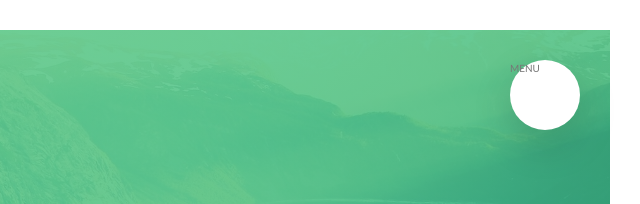
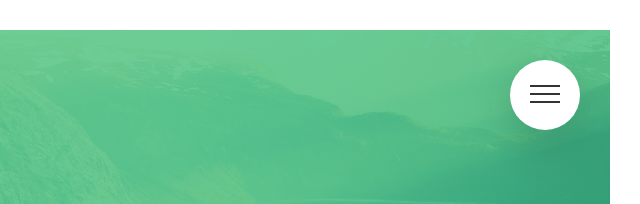
Before and after one commit to afide26/Natours, a website: page index.html in a window 1280 px wide. Shown: the top 204 px of the page, 640-1280 px from the left. Drawn offline with Linux system fonts and the light colour scheme.

Commit message:
Animation for navigation button complete

```diff
--- a/index.html
+++ b/index.html
@@ -16,7 +16,9 @@
       <div class="navigation">
         <input type="checkbox" id="navi-toggle" class="navigation__checkbox">
 
-        <label for="navi-toggle" class="navigation__button">MENU</label>
+        <label for="navi-toggle" class="navigation__button">
+          <span class="navigation__icon">&nbsp;</span>
+        </label>
 
         <div class="navigation__background">&nbsp;</div>
 
--- a/sass/layout/_navigation.scss
+++ b/sass/layout/_navigation.scss
@@ -8,11 +8,13 @@
   &__button {
     background-color: $color-white;
     border-radius: 50%;
+    cursor: pointer;
     @include boxShadow;
     height: 7rem;
     width: 7rem;
     position:fixed;
     top: 6rem;
+    text-align: center;
     right: 6rem;
     z-index: 2000;
 
@@ -96,4 +98,44 @@
     opacity:1;
     width: 100%;
   }
+
+  // ICON
+  &__icon {
+    position: relative;
+    margin-top: 3.25rem;
+    &,
+    &::before,
+    &::after {
+      display: inline-block;
+      width: 3rem;
+      height: 2px;
+      background-color: $color-grey-dark-3;
+    }
+    &::before,
+    &::after{
+      content:"";
+      position: absolute;
+      left:0;
+      transition: all 0.2s;
+    }
+
+    &::before{top:-.8rem;}
+    &::after{top:.8rem;}
+  }
+
+  &__button:hover &__icon::before {top: -1rem}
+  &__button:hover &__icon::after {top: 1rem}
+
+  &__checkbox:checked + &__button &__icon {
+    background-color: transparent;
+  }
+
+  &__checkbox:checked + &__button &__icon::before {
+    top:0;
+    transform: rotate(135deg);
+  }
+  &__checkbox:checked + &__button &__icon::after {
+    transform: rotate(-135deg);
+    top:0;
+  }
 }
```
Also changed, not shown: css/style.css.
